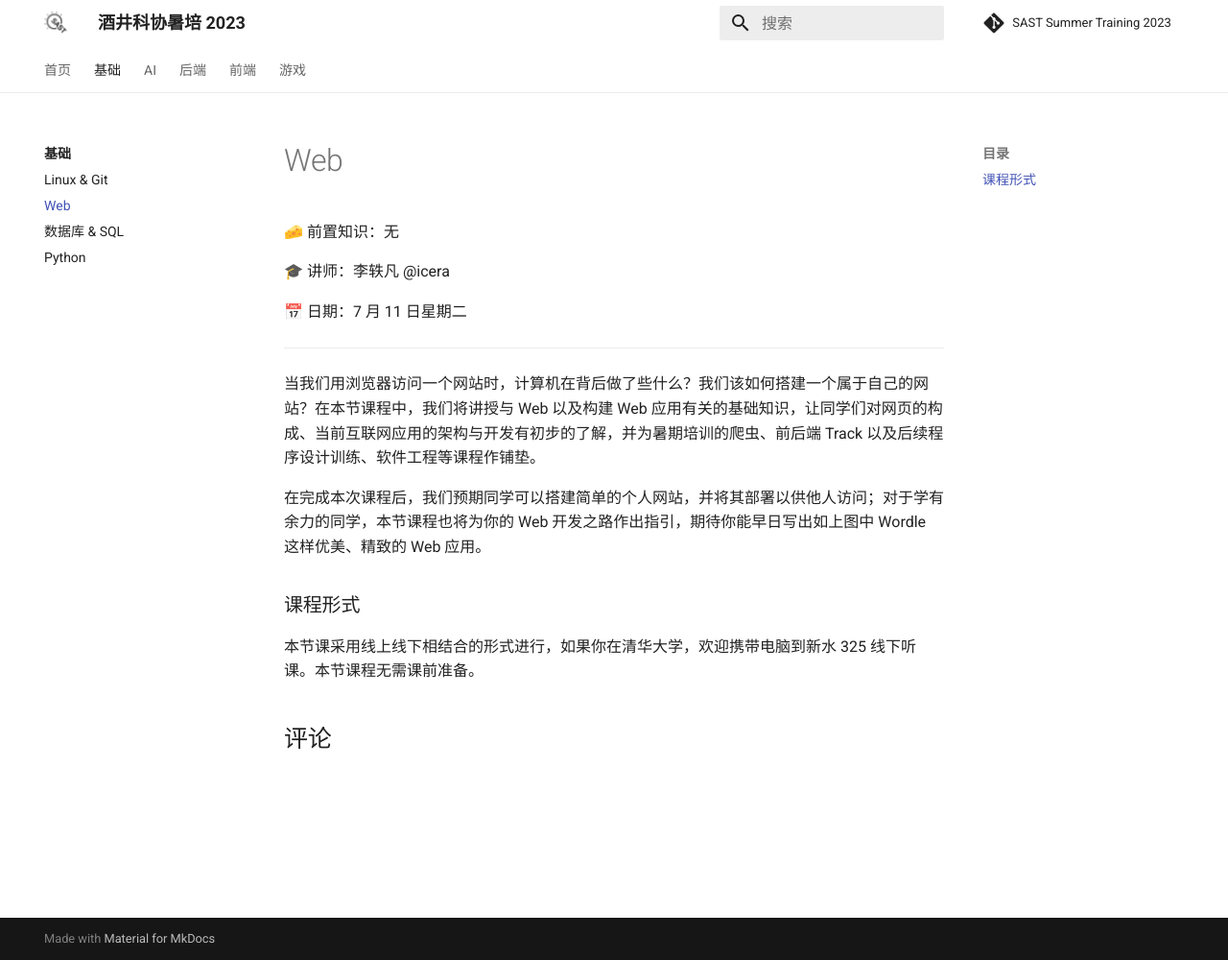
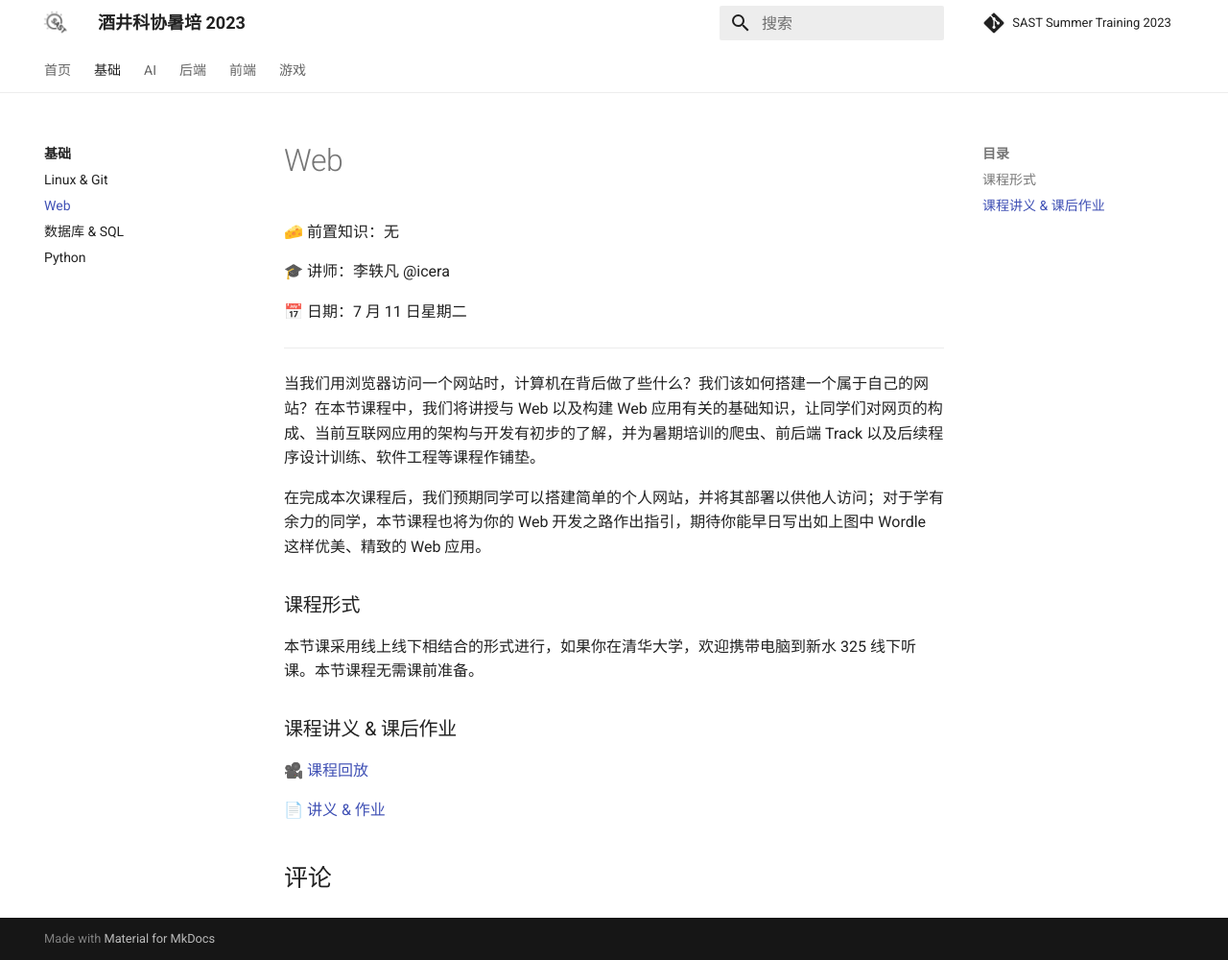
Before and after one commit to sast-summer-training-2023/sast-summer-training-2023.github.io, an MkDocs documentation site: the page built from docs/basic/web.md, in a window 1280 px wide and 1000 px high. Shown: the whole window at 96% size. Built offline with MkDocs 1.6.1 and Material for MkDocs 9.7.7, drawn with Linux system fonts in a browser that asks for light colours; comment, search, counter and statistics services are not loaded.

Commit message:
feat: add web lecture notes in basic & web page

```diff
--- a/docs/basic/web.md
+++ b/docs/basic/web.md
@@ -15,3 +15,9 @@
 ### 课程形式
 
 本节课采用线上线下相结合的形式进行，如果你在清华大学，欢迎携带电脑到新水 325 线下听课。本节课程无需课前准备。
+
+### 课程讲义 & 课后作业
+
+🎥 [课程回放](https://www.bilibili.com/video/BV1n8411D7TS/)
+
+📄 [讲义 & 作业](../pdfs/web-handout.pdf)
```
Also changed, not shown: docs/basic/index.md (+6 -0 lines).
